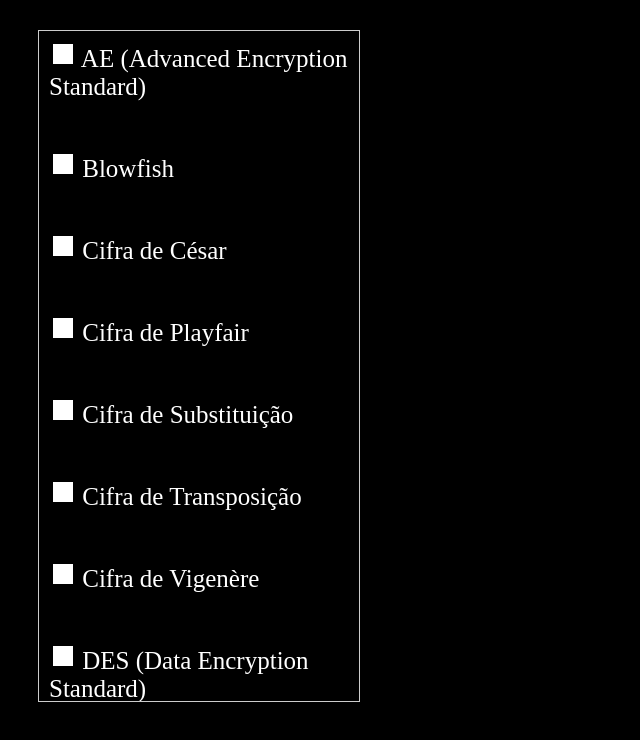
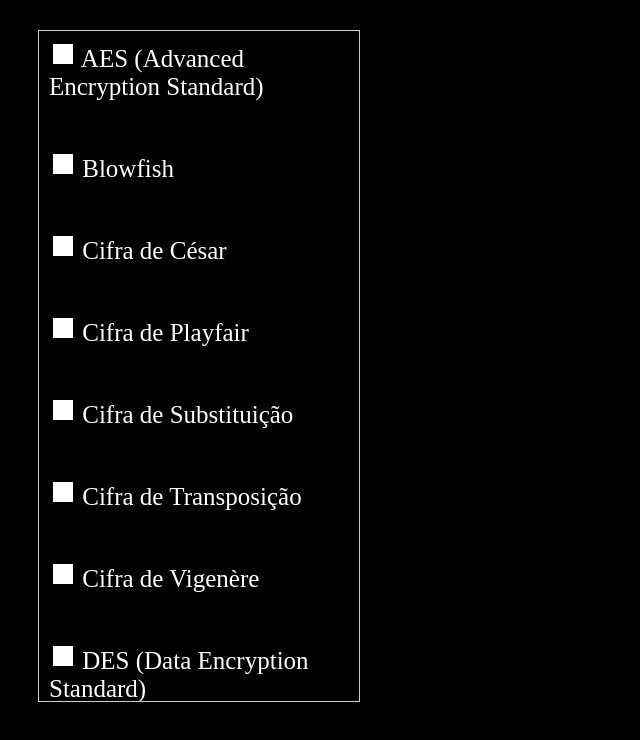
Before and after one commit to William-Colasso/Encryptor, a plain HTML site: page Content/descriptografar/index.html in a window 1280 px wide. Shown: the whole page, without its empty margins (0-640 px from the left). Drawn offline with Linux system fonts and the light colour scheme.

Commit message:
Update index.html

```diff
--- a/Content/descriptografar/index.html
+++ b/Content/descriptografar/index.html
@@ -9,7 +9,7 @@
 </head>
 <body>
     <div class="seletor"> <!-- Colocando todos os elementos-->
-        <label><input type="checkbox" name="crypto" value="aes"> AE (Advanced Encryption Standard)</label>
+        <label><input type="checkbox" name="crypto" value="aes"> AES (Advanced Encryption Standard)</label>
         <label><input type="checkbox" name="crypto" value="blowfish"> Blowfish</label>
         <label><input type="checkbox" name="crypto" value="cifra-cesar"> Cifra de César</label>
         <label><input type="checkbox" name="crypto" value="cifra-playfair"> Cifra de Playfair</label>
```
